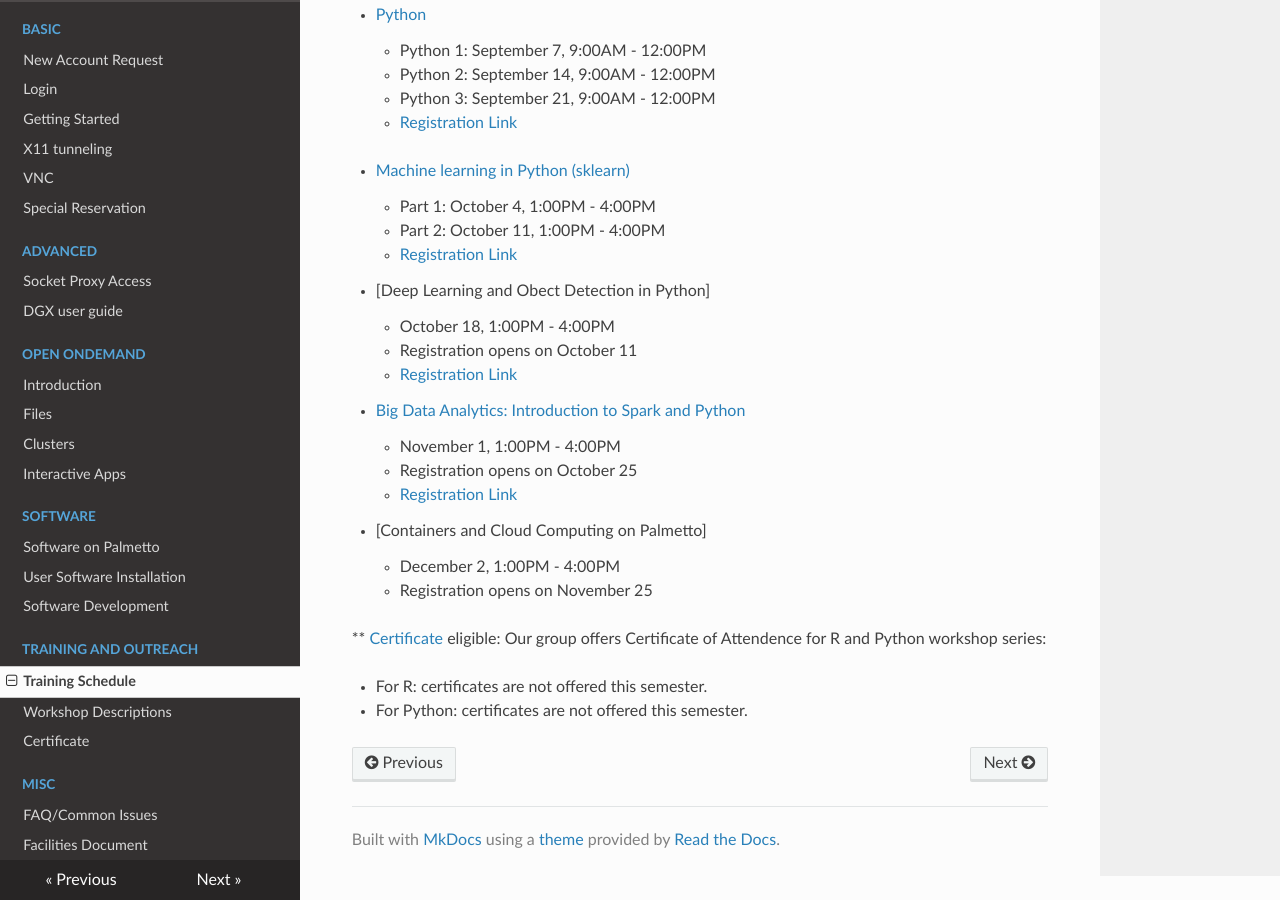
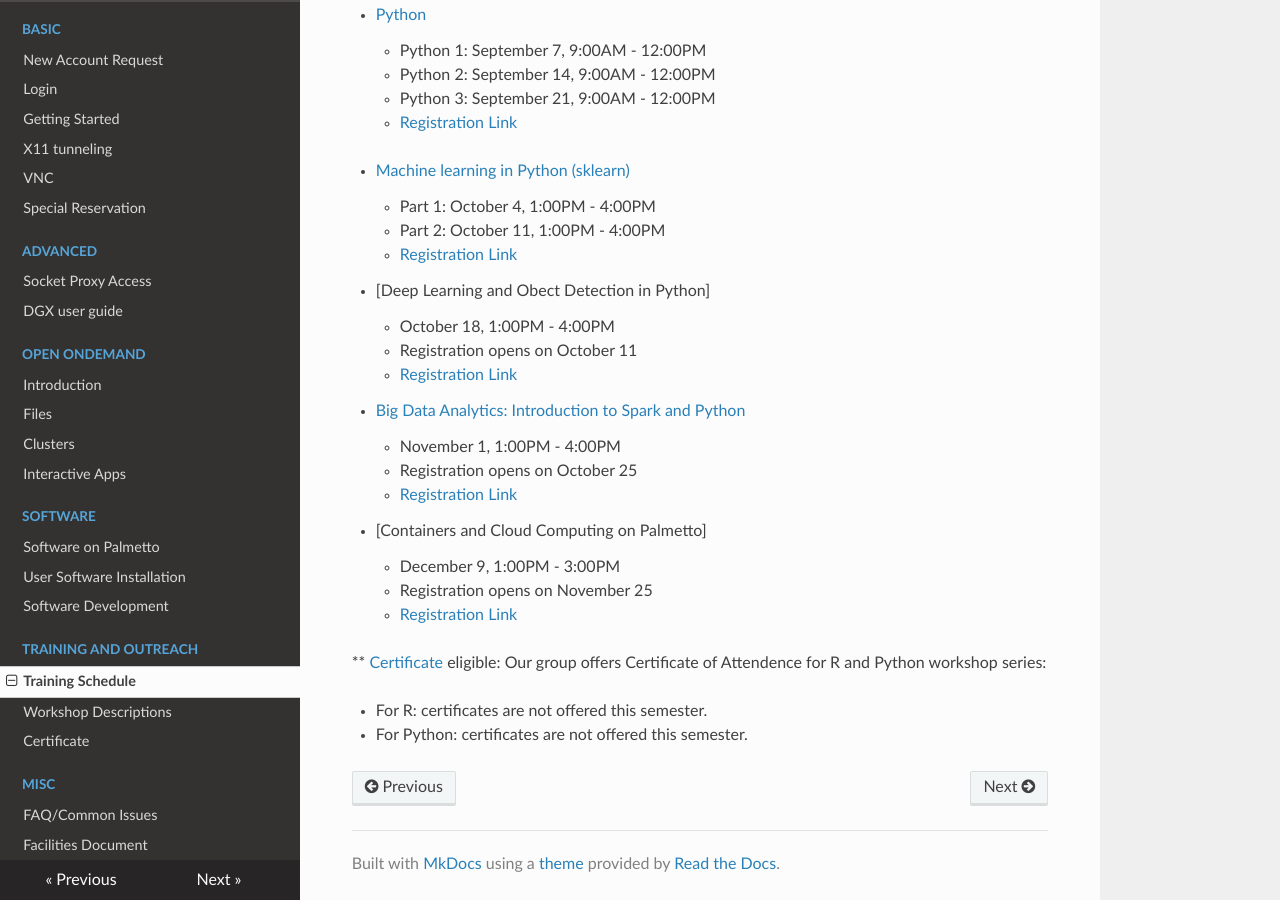
Before and after one commit to clemsonciti/palmetto-documentation, an MkDocs documentation site: the page built from docs/training/schedule.md, in a window 1280 px wide and 900 px high, scrolled down 872 px. Built offline with MkDocs 1.6.1, drawn with Linux system fonts in a browser that asks for light colours; nearby versions of some CDN libraries.

Commit message:
Update schedule.md

```diff
--- a/docs/training/schedule.md
+++ b/docs/training/schedule.md
@@ -56,8 +56,9 @@ Registration link will be automatically closed once it hits max 60 participants.
     - [Registration Link](https://forms.gle/a5zimKRZmVrDDsqP6)
 
 - [Containers and Cloud Computing on Palmetto]
-    - December 2, 1:00PM - 4:00PM
+    - December 9, 1:00PM - 3:00PM
     - Registration opens on November 25
+    - [Registration Link](https://forms.gle/oGZ6dqEUJrGih77bA)
 
 
 
```
